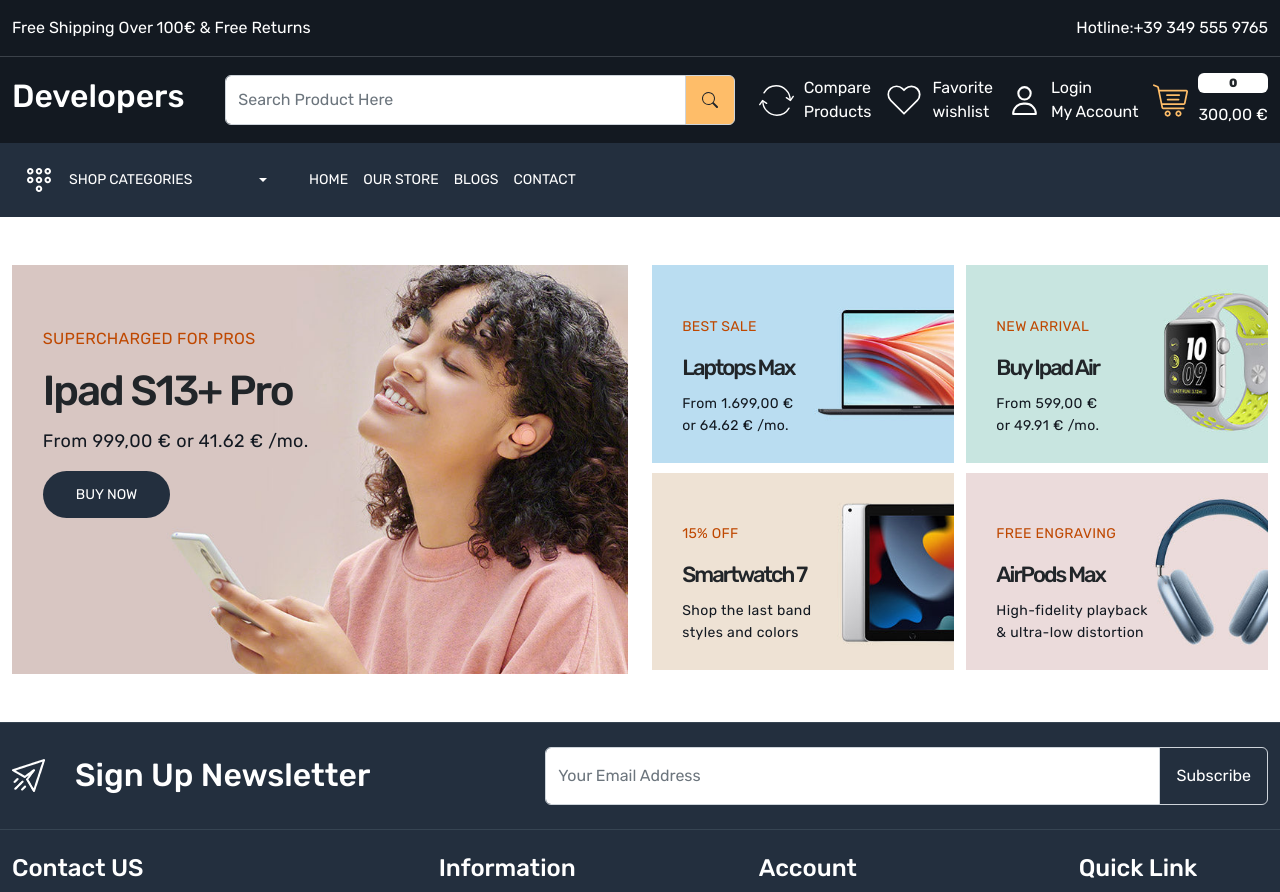
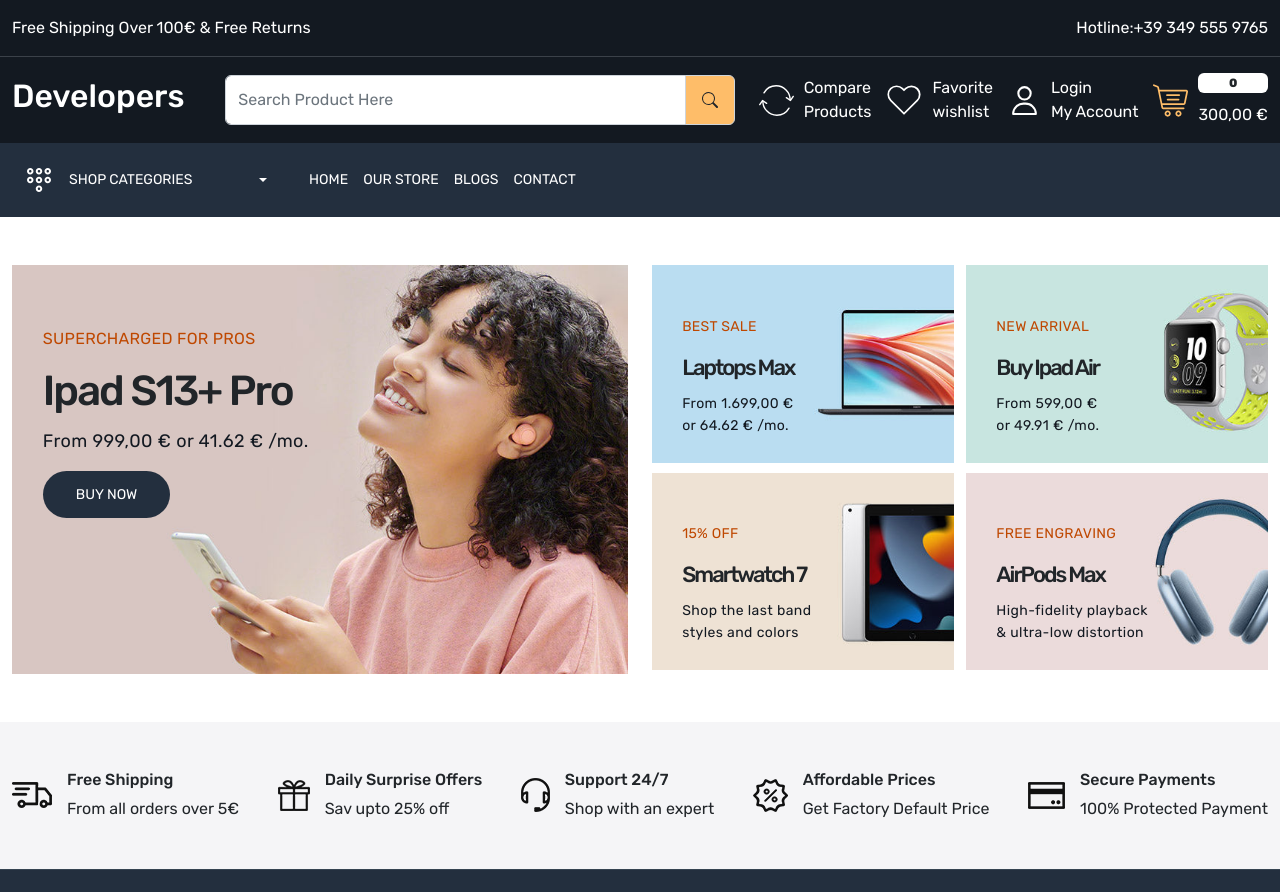
Before and after one commit to PaoloFerrari92/redux_-ECommerce, a React (Create React App) app: page / in a window 1280 px wide. Shown: the top 892 px of the page. Built offline with nearby package versions, Linux system fonts and the light colour scheme.

Commit message:
Terminata seconda sezione Homepage

```diff
--- a/src/App.css
+++ b/src/App.css
@@ -9,6 +9,7 @@
  --color-febd69: #febd69;
  --color-232f3e: #232f3e;
  --color-bf4800: #bf4800;
+ --color-f5f5f7: #f5f5f7;
 
 }
 body{
@@ -119,6 +120,9 @@
 
 
 /* Homepage Part */
+
+/* Homepage Wrapper 1*/
+
 .main-banner-content{
   top:15%;
   left: 5%;
@@ -174,4 +178,16 @@
 .small-banner {
   width: 49%;
 }
+
+/* Homepage Wrapper 1 End */
+
+
+/* Homepage Wrapper  */
+
+.home-wrapper-2{
+  background-color: var(--color-f5f5f7);
+}
+/* Homepage Wrapper 2 End */
+
+
 /* Homepage Part End */
--- a/src/pages/Home.jsx
+++ b/src/pages/Home.jsx
@@ -77,6 +77,51 @@
           </div>
         </div>
       </section>
+      <section className='home-wrapper-2 py-5'>
+        <div className='container-xxl'>
+          <div className='row'>
+            <div className='col-12'>
+              <div className='services d-flex align-items-center justify-content-between'>
+                <div className='d-flex align-items-center gap-15'>
+                  <img src="images/service.png" alt="services" />
+                  <div>
+                    <h6>Free Shipping</h6>
+                    <p className='mb-0'>From all orders over 5€</p>
+                  </div>
+                </div>
+                <div className='d-flex align-items-center gap-15'>
+                  <img src="images/service-02.png" alt="services" />
+                  <div>
+                    <h6>Daily Surprise Offers</h6>
+                    <p className='mb-0'>Sav upto 25% off</p>
+                  </div>
+                </div>
+                <div className='d-flex align-items-center gap-15'>
+                  <img src="images/service-03.png" alt="services" />
+                  <div>
+                    <h6>Support 24/7</h6>
+                    <p className='mb-0'>Shop with an expert</p>
+                  </div>
+                </div>
+                <div className='d-flex align-items-center gap-15'>
+                  <img src="images/service-04.png" alt="services" />
+                  <div>
+                    <h6>Affordable Prices</h6>
+                    <p className='mb-0'>Get Factory Default Price</p>
+                  </div>
+                </div>
+                <div className='d-flex align-items-center gap-15'>
+                  <img src="images/service-05.png" alt="services" />
+                  <div>
+                    <h6>Secure Payments</h6>
+                    <p className='mb-0'>100% Protected Payment</p>
+                  </div>
+                </div>
+              </div>
+            </div>
+          </div>
+        </div>
+      </section>
     </>
   )
 }
```
